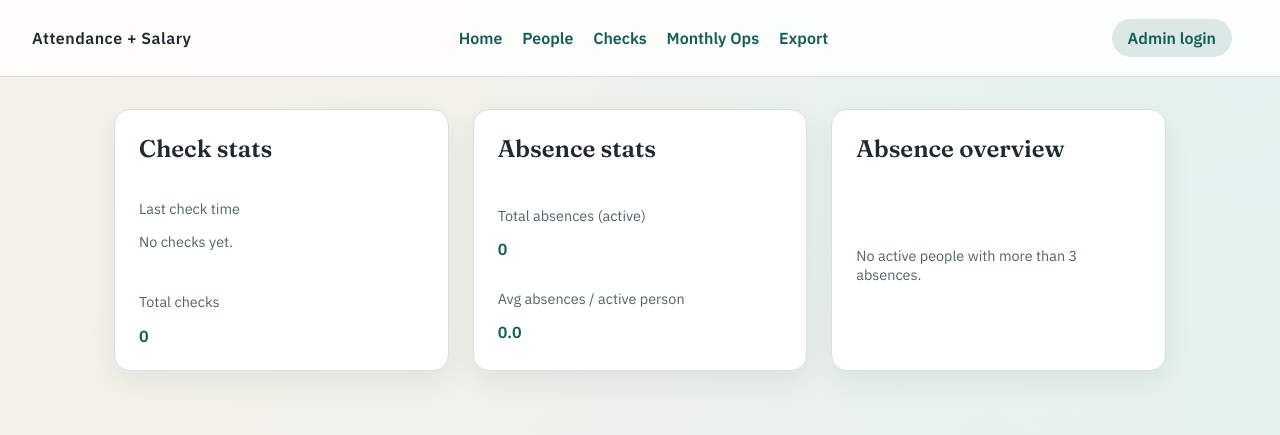
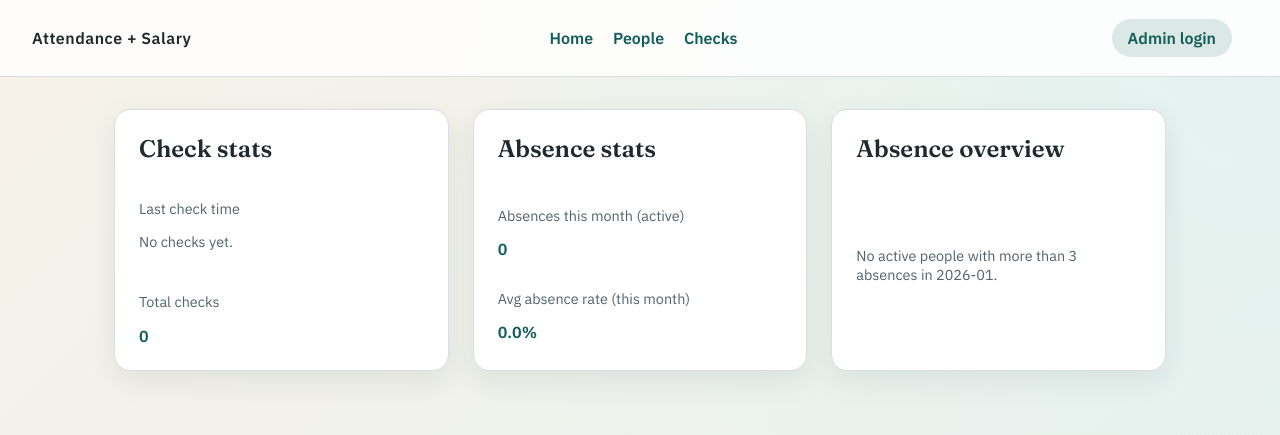
Before and after one commit to DavidLiu-code/Attendance_Code, a FastAPI app: page / in a window 1280 px wide. Shown: the top 435 px of the page. Run offline with FastAPI, Linux system fonts and the light colour scheme; data that the repository does not hold is empty.

Commit message:
feat(main.py): Updating rules for calculating Monthly Ops

```diff
--- a/app/main.py
+++ b/app/main.py
@@ -75,17 +75,28 @@ def safe_next(next_path: str | None) -> str:
     return "/"
 
 
-def build_people_cards(db: Session, total_checks: int):
+def build_people_cards(
+    db: Session,
+    total_checks: int,
+    checks_start: datetime | None = None,
+    checks_end: datetime | None = None,
+):
     people = db.query(Person).order_by(Person.name).all()
-    absent_counts = dict(
+    absent_query = (
         db.query(Mark.person_id, func.count(Mark.id))
         .filter(Mark.status == "absent")
-        .group_by(Mark.person_id)
-        .all()
     )
-    marked_counts = dict(
-        db.query(Mark.person_id, func.count(Mark.id)).group_by(Mark.person_id).all()
-    )
+    marked_query = db.query(Mark.person_id, func.count(Mark.id))
+    if checks_start and checks_end:
+        absent_query = absent_query.join(Check, Mark.check_id == Check.id).filter(
+            Check.timestamp >= checks_start, Check.timestamp < checks_end
+        )
+        marked_query = marked_query.join(Check, Mark.check_id == Check.id).filter(
+            Check.timestamp >= checks_start, Check.timestamp < checks_end
+        )
+
+    absent_counts = dict(absent_query.group_by(Mark.person_id).all())
+    marked_counts = dict(marked_query.group_by(Mark.person_id).all())
     cards = []
     for person in people:
         absent_count = absent_counts.get(person.id, 0)
@@ -165,14 +176,32 @@ def people_page(
     msg: str | None = None,
     error: str | None = None,
 ):
-    total_checks = db.query(func.count(Check.id)).scalar() or 0
-    people_cards = build_people_cards(db, total_checks)
+    now = now_local()
+    current_month = f"{now.year:04d}-{now.month:02d}"
+    month_start, month_end = month_start_end(current_month)
+    if current_user and current_user.role == "admin":
+        total_checks = db.query(func.count(Check.id)).scalar() or 0
+        people_cards = build_people_cards(db, total_checks)
+        scope_label = "all checks"
+    else:
+        total_checks = (
+            db.query(func.count(Check.id))
+            .filter(Check.timestamp >= month_start, Check.timestamp < month_end)
+            .scalar()
+            or 0
+        )
+        people_cards = build_people_cards(
+            db, total_checks, checks_start=month_start, checks_end=month_end
+        )
+        people_cards = [card for card in people_cards if card["absent_count"] > 3]
+        scope_label = f"{current_month}"
     return templates.TemplateResponse(
         "people.html",
         {
             "request": request,
             "people_cards": people_cards,
             "total_checks": total_checks,
+            "scope_label": scope_label,
             "start_salary": START_SALARY,
             "current_user": current_user,
             "msg": msg,
@@ -188,6 +217,9 @@ def export_page(
     msg: str | None = None,
     error: str | None = None,
 ):
+    guard = require_admin(request, current_user)
+    if guard:
+        return guard
     return templates.TemplateResponse(
         "export.html",
         {
@@ -207,23 +239,47 @@ def home(
     msg: str | None = None,
     error: str | None = None,
 ):
+    now = now_local()
+    current_month = f"{now.year:04d}-{now.month:02d}"
+    month_start, month_end = month_start_end(current_month)
     total_checks = db.query(func.count(Check.id)).scalar() or 0
     last_check = db.query(Check).order_by(Check.timestamp.desc()).first()
     active_people_count = db.query(func.count(Person.id)).filter(Person.active.is_(True)).scalar() or 0
+    month_checks_count = (
+        db.query(func.count(Check.id))
+        .filter(Check.timestamp >= month_start, Check.timestamp < month_end)
+        .scalar()
+        or 0
+    )
     total_absences_active = (
         db.query(func.count(Mark.id))
         .join(Person, Mark.person_id == Person.id)
-        .filter(Person.active.is_(True), Mark.status == "absent")
+        .join(Check, Mark.check_id == Check.id)
+        .filter(
+            Person.active.is_(True),
+            Mark.status == "absent",
+            Check.timestamp >= month_start,
+            Check.timestamp < month_end,
+        )
         .scalar()
         or 0
     )
-    avg_absences_active = (
-        total_absences_active / active_people_count if active_people_count else 0
-    )
+    if active_people_count and month_checks_count:
+        avg_absences_active = (
+            total_absences_active / (active_people_count * month_checks_count) * 100
+        )
+    else:
+        avg_absences_active = 0
     absent_rows = (
         db.query(Person.name.label("name"), func.count(Mark.id).label("count"))
         .join(Mark, Mark.person_id == Person.id)
-        .filter(Person.active.is_(True), Mark.status == "absent")
+        .join(Check, Mark.check_id == Check.id)
+        .filter(
+            Person.active.is_(True),
+            Mark.status == "absent",
+            Check.timestamp >= month_start,
+            Check.timestamp < month_end,
+        )
         .group_by(Person.id)
         .having(func.count(Mark.id) > 3)
         .order_by(func.count(Mark.id).desc())
@@ -247,6 +303,7 @@ def home(
             "last_check": last_check,
             "total_absences_active": total_absences_active,
             "avg_absences_active": avg_absences_active,
+            "current_month": current_month,
             "current_user": current_user,
             "msg": msg,
             "error": error,
@@ -576,6 +633,9 @@ def month_close_page(
     msg: str | None = None,
     error: str | None = None,
 ):
+    guard = require_admin(request, current_user)
+    if guard:
+        return guard
     preview = None
     already_closed = False
 
@@ -604,7 +664,15 @@ def month_close_page(
 
 
 @app.post("/months/close")
-def month_close_action(month: str = Form(...), db: Session = Depends(get_db)):
+def month_close_action(
+    request: Request,
+    month: str = Form(...),
+    db: Session = Depends(get_db),
+    current_user: User | None = Depends(get_current_user),
+):
+    guard = require_admin(request, current_user)
+    if guard:
+        return guard
     try:
         months = close_month(db, month)
     except ValueError as exc:
@@ -617,13 +685,27 @@ def month_close_action(month: str = Form(...), db: Session = Depends(get_db)):
 
 
 @app.post("/months/recalculate")
-def month_recalculate(db: Session = Depends(get_db)):
+def month_recalculate(
+    request: Request,
+    db: Session = Depends(get_db),
+    current_user: User | None = Depends(get_current_user),
+):
+    guard = require_admin(request, current_user)
+    if guard:
+        return guard
     months = recalculate_all(db)
     return redirect("/months/close", msg=f"Recalculated {months} month(s).")
 
 
 @app.get("/export/salary_history.csv")
-def export_salary_history(db: Session = Depends(get_db)):
+def export_salary_history(
+    request: Request,
+    db: Session = Depends(get_db),
+    current_user: User | None = Depends(get_current_user),
+):
+    guard = require_admin(request, current_user)
+    if guard:
+        return guard
     rows = (
         db.query(SalaryHistory, Person)
         .join(Person, SalaryHistory.person_id == Person.id)
@@ -703,7 +785,14 @@ def export_salary_history(db: Session = Depends(get_db)):
 
 
 @app.get("/export/attendance.csv")
-def export_attendance(db: Session = Depends(get_db)):
+def export_attendance(
+    request: Request,
+    db: Session = Depends(get_db),
+    current_user: User | None = Depends(get_current_user),
+):
+    guard = require_admin(request, current_user)
+    if guard:
+        return guard
     checks = db.query(Check).order_by(Check.timestamp).all()
     people = db.query(Person).order_by(Person.name).all()
     marks = db.query(Mark).all()
--- a/app/services.py
+++ b/app/services.py
@@ -93,7 +93,7 @@ def apply_month_change(current_salary: int, perfect: bool) -> Tuple[int, int, st
     if perfect:
         new_salary = min(SALARY_CAP, current_salary + SALARY_STEP)
     else:
-        new_salary = current_salary - SALARY_STEP
+        new_salary = 0
     delta = new_salary - current_salary
     reason = "perfect" if perfect else "not_perfect"
     return delta, new_salary, reason
--- a/app/templates/base.html
+++ b/app/templates/base.html
@@ -257,8 +257,10 @@
         <a href="/">Home</a>
         <a href="/people">People</a>
         <a href="/checks">Checks</a>
-        <a href="/months/close">Monthly Ops</a>
-        <a href="/export">Export</a>
+        {% if current_user and current_user.role == "admin" %}
+          <a href="/months/close">Monthly Ops</a>
+          <a href="/export">Export</a>
+        {% endif %}
       </div>
       <div class="nav-actions">
         {% if current_user %}
--- a/app/templates/home.html
+++ b/app/templates/home.html
@@ -23,12 +23,12 @@
     <h2>Absence stats</h2>
     <div class="stack">
       <div>
-        <p class="muted">Total absences (active)</p>
+        <p class="muted">Absences this month (active)</p>
         <div class="count">{{ total_absences_active }}</div>
       </div>
       <div>
-        <p class="muted">Avg absences / active person</p>
-        <div class="count">{{ "%.1f"|format(avg_absences_active) }}</div>
+        <p class="muted">Avg absence rate (this month)</p>
+        <div class="count">{{ "%.1f"|format(avg_absences_active) }}%</div>
       </div>
     </div>
   </section>
@@ -47,9 +47,9 @@
         </div>
         {% endfor %}
       </div>
-      <p class="muted">Showing active people with more than 3 absences.</p>
+      <p class="muted">Showing active people with more than 3 absences in {{ current_month }}.</p>
     {% else %}
-      <p class="muted">No active people with more than 3 absences.</p>
+      <p class="muted">No active people with more than 3 absences in {{ current_month }}.</p>
     {% endif %}
   </section>
 </div>
--- a/app/templates/person_history.html
+++ b/app/templates/person_history.html
@@ -32,7 +32,7 @@
     <p class="muted">No salary history yet.</p>
   {% endif %}
   <div class="inline">
-    <a class="button secondary" href="/">Back to people</a>
+    <a class="button secondary" href="/people">Back to people</a>
   </div>
 </section>
 
```
Also changed, not shown: app/templates/people.html (+6 -2 lines), tests/test_services.py (+2 -2 lines).
